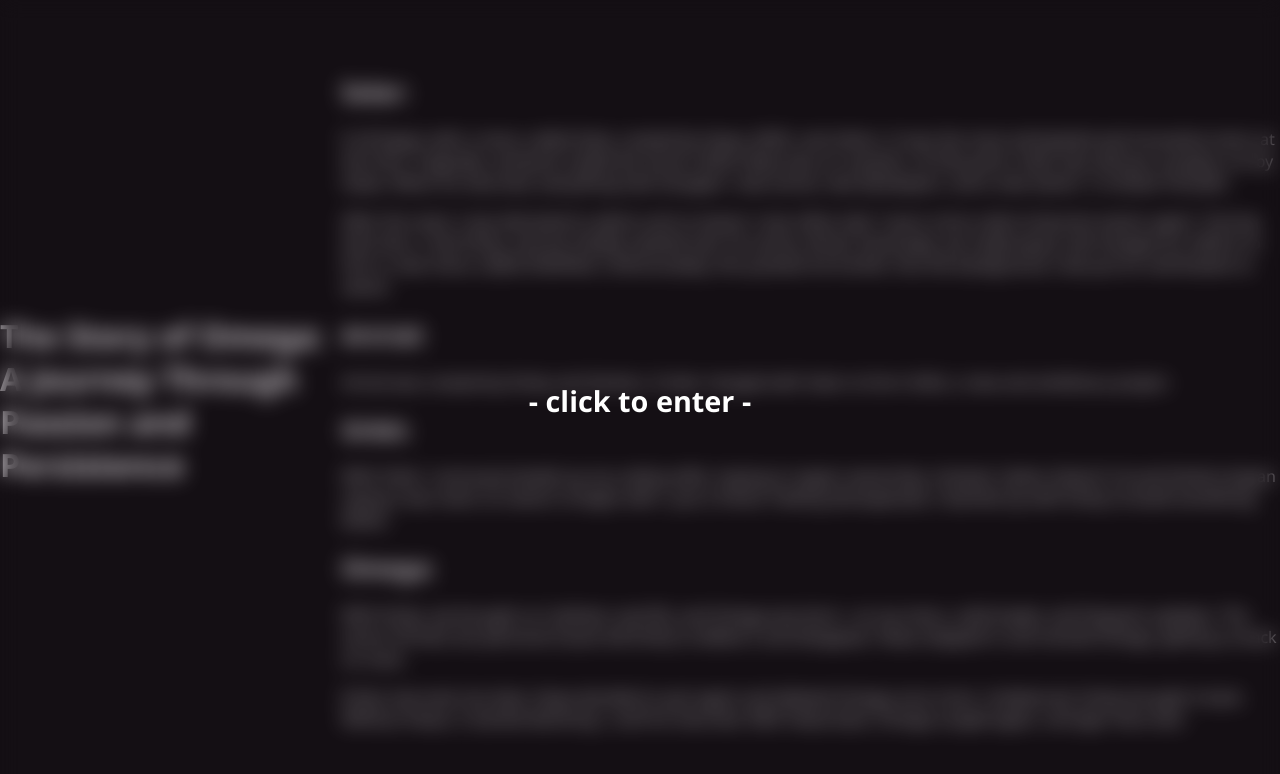
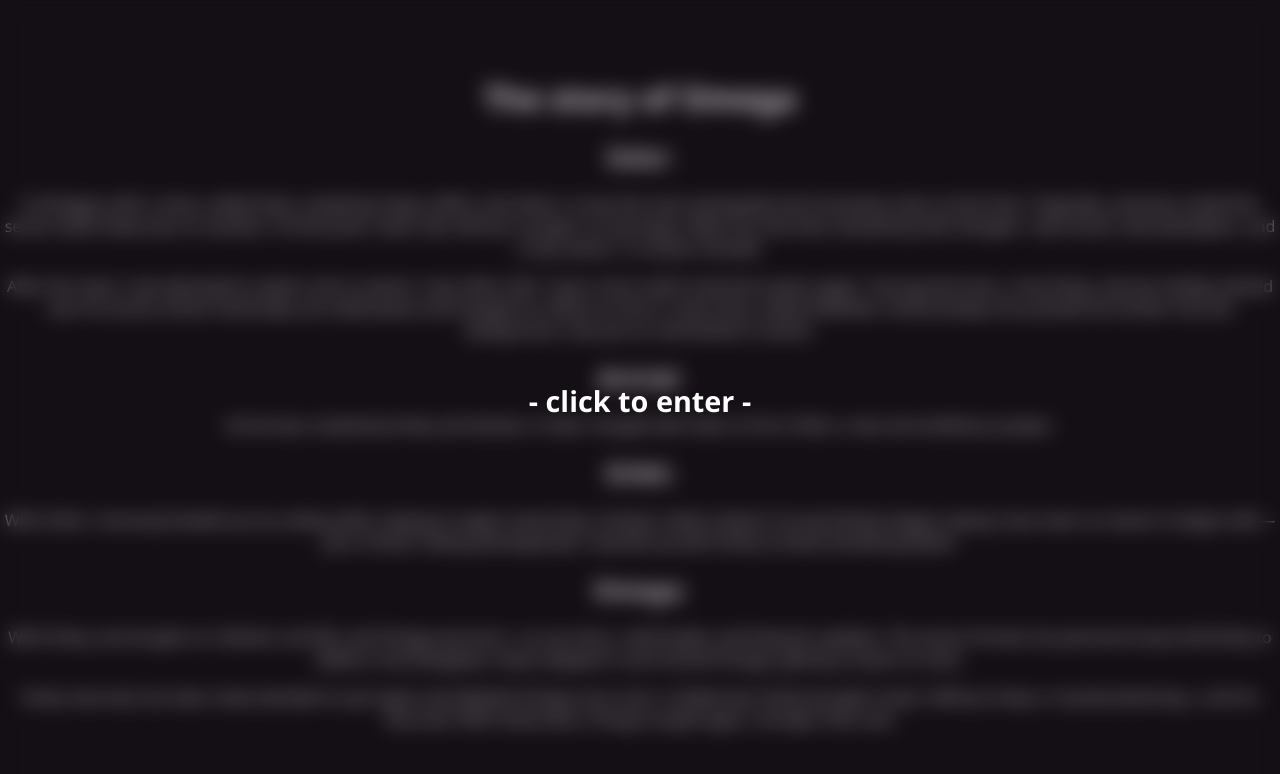
Before and after one commit to hawadeb/omega-website, a plain HTML site: page backstory.html in a window 1280 px wide. Drawn offline with Linux system fonts and the light colour scheme.

Commit message:
full fix

```diff
--- a/backstory.html
+++ b/backstory.html
@@ -22,10 +22,8 @@
     <h1 class = "username">- click to enter - </h1>
 </div>
 
-
-<h1>The Story of Omega: A Journey Through Passion and Persistence</h1>
-
     <div>
+        <h1> The story of Omega </h1>
         <h2 class="section-title">Solar:</h2>
         <p>It all began with a menu called Solar, created by Hawa, JOKO, and others. It was the most anticipated and innovative menu at the time. Tragically, someone nuked the server while Hawa was on vacation. At that point, Solar was still just a project run by Hawa. When he returned, everything had changed—new server, new developers, and a new owner: C-A (Solar himself).</p>
 
--- a/bios/userStyle.css
+++ b/bios/userStyle.css
@@ -16,14 +16,22 @@
 .section-title {
     font-weight: bold;
     margin-top: 20px;
+
+    align-content: center;
+    align-text: center;
 }
 
 h1, h2 {
     color: white;
+
+    text-align: center;
+    align-content: center;
 }
 p {
     color: white;
-    margin-bottom: 15px;
+
+    align-content: center;
+    text-align: center;
 }
 
 .background-video {
```
